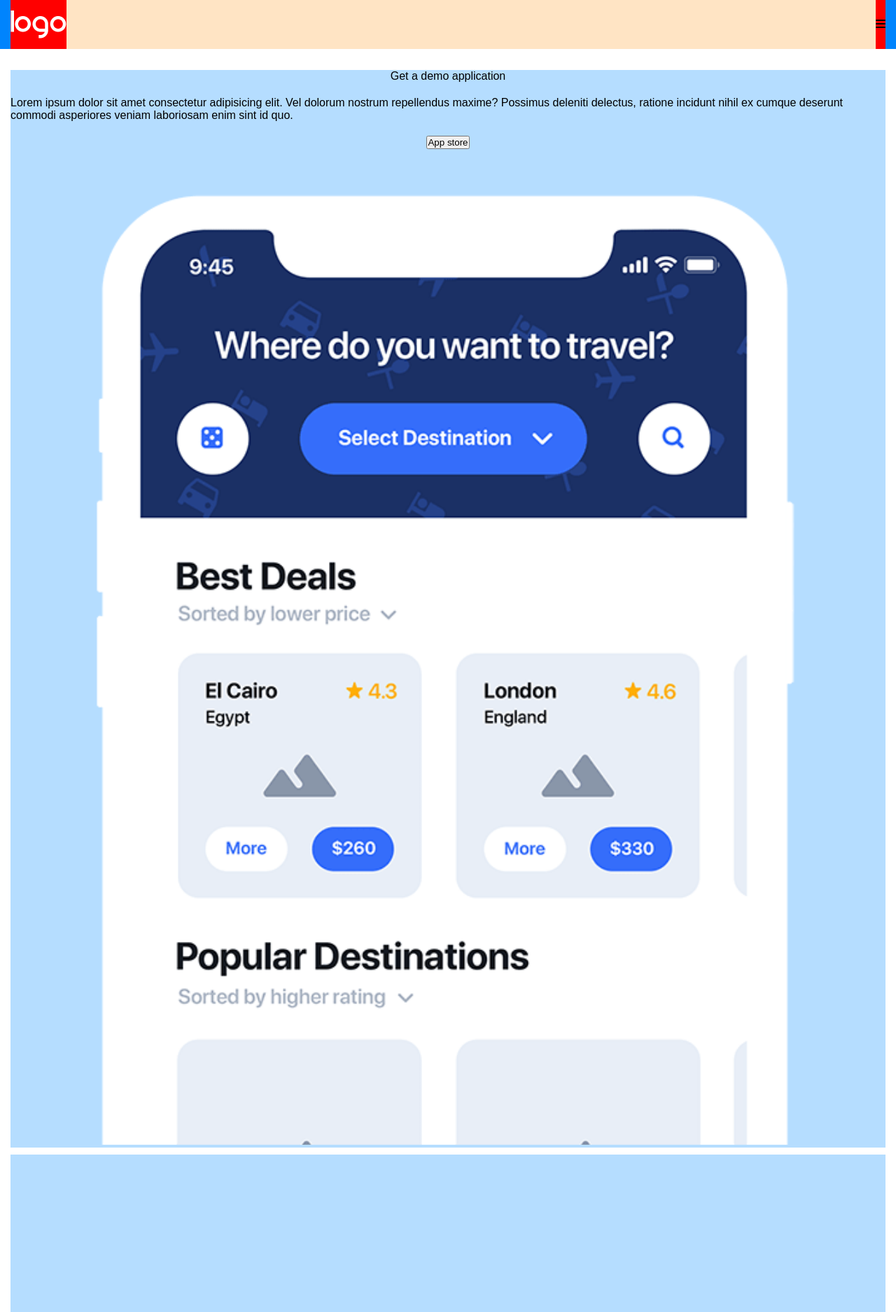
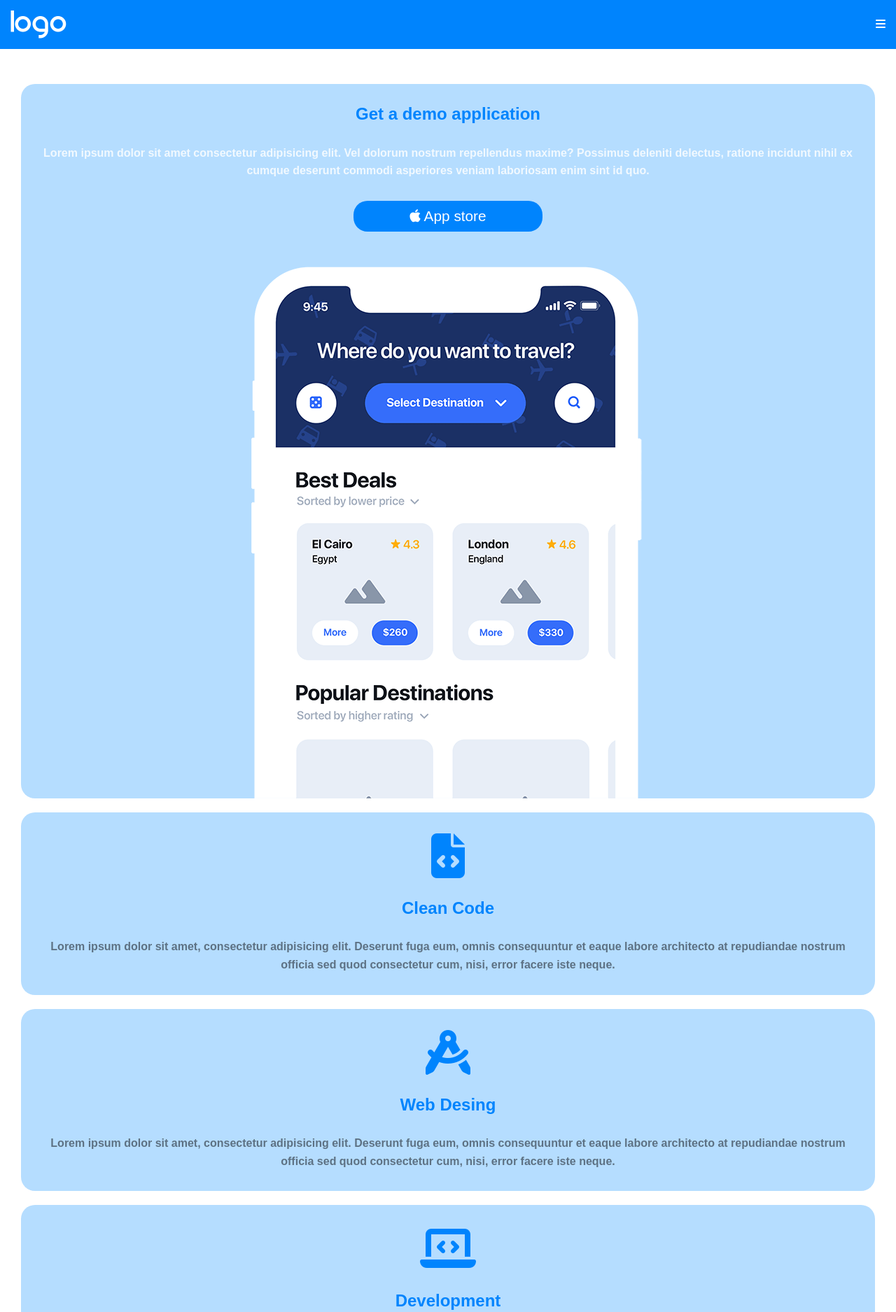
Before and after one commit to DavideAnile/htmlcss-responsive-layout, a plain HTML site: page index.html in a window 1280 px wide. Shown: the top 1875 px of the page at 70% size. Drawn offline with Linux system fonts and the light colour scheme.

Commit message:
feat : first and second section completed

```diff
--- a/css/default.css
+++ b/css/default.css
@@ -6,4 +6,5 @@
 
 body{
     font-family: sans-serif;
+    font-weight: bold;
 }
--- a/css/style.css
+++ b/css/style.css
@@ -7,6 +7,7 @@ nav{
     width: 100%;
     height: 70px;
     background-color: #0084fd;
+    color: white;
 }
 
 body img{
@@ -17,9 +18,9 @@ body img{
     display: flex;
     justify-content: space-between;
 
+    margin: 0 15px;
     height: 100%;
-    margin: 0 15px;
-    background-color: bisque;
+    /* background-color: bisque; */ */
 }
 
 
@@ -27,9 +28,9 @@ body img{
     display: flex;
     justify-content: center;
     align-items: center;
-    height: 100%;
+    /* height: 100%;
 
-    background-color: red;
+    background-color: red; */
 }
 
 #logo{
@@ -41,9 +42,9 @@ body img{
     display: flex;
     justify-content: space-between;
     align-items: center;
-    height: 100%;
+    /* height: 100%;
     max-width: 500px;
-    background-color: red;
+    background-color: red; */
 }
 
 #nav-links{
@@ -64,7 +65,7 @@ body img{
 
 
     height: 100%;
-    margin: 30px 15px 40px 15px;
+    margin: 50px 30px 40px 30px;
 }
 
 /* FIRST SECTION */
@@ -72,38 +73,115 @@ body img{
 .first-sect{
     display: flex;
     flex-direction: column;
-    gap: 10px;
+    gap: 20px;
+
+}
+
+.first-sect-cards:first-child{
+    padding-bottom: 0;
 }
 
 .first-sect-cards{
+    display: flex;
+    flex-direction: column;
+    align-items: center;
+    gap: 30px;
 
-    min-height: 300px;
+    text-align: center;
+    padding: 30px 20px 30px 20px;
 
+    border-radius: 20px;
     background-color: #b5ddff;
+    color: rgba(0, 0, 0, 0.486);
+    line-height: 1.6em;
+}
+
+
+
+.first-sect-cards img{
+  display: block;
+}
+
+.first-sect-cards i{
+    font-size: 4em;
+    color: #0084fd;
+}
+
+.first-sect-cards h2{
+    color: #0084fd;
 }
 
 .first-row{
     display: flex;
     flex-direction: column;
     align-items: center;
-    gap: 20px;
-    margin-bottom: 30px;
+    gap: 30px;
+
+    text-align: center;
+    color: rgba(255, 255, 255, 0.815);
+    line-height: 1.6em;
+
 }
+
+.first-row h2{
+    color: #0084fd;
+
+
+}
+
+
+.first-row button{
+    background-color: #0084fd;
+    padding: 10px 80px;
+    color: white;
+    border: none;
+    border-radius: 20px;
+    font-size: 1.3em;
+}
+
+.first-row i{
+    font-size: 1em;
+    color: white;
+}
+
 
 
 
 /* /FIRST SECTION */
 
+
+
+
 /* SECOND SECTION */
 
 .second-sect{
     background-color: #9792e4;
-    min-height: 400px;
+    padding-bottom: 30px;
+
 }
 
-.second-sect .centered-container{
-    border: 1px solid black;
-    min-height: 400px;
+
+
+.second-sect .first-row{
+    padding: 30px 0 30px 0;
+}
+
+.second-sect .second-row{
+    text-align: center;
+    line-height: 1.6em;
+    margin-bottom: 0;
+
+}
+
+.second-sect .second-row p{
+    opacity: 0.7;
+}
+
+.second-sect .second-row button{
+    padding: 15px;
+    background-color: #9792e4;
+    border-radius: 40%;
+    border: none;
 }
 
 .second-row{
--- a/index.html
+++ b/index.html
@@ -35,16 +35,32 @@
             <section class="first-sect">
                 <div class="first-sect-cards">
                     <div class="first-row">
-                        <div>Get a demo application</div>
-                        <div><p>Lorem ipsum dolor sit amet consectetur adipisicing elit. Vel dolorum nostrum repellendus maxime? Possimus deleniti delectus, ratione incidunt nihil ex cumque deserunt commodi asperiores veniam laboriosam enim sint id quo.</p></div>
-                        <div><button>App store</button></div>
+                        <div><h2>Get a demo application</h2></div>
+                        <div>Lorem ipsum dolor sit amet consectetur adipisicing elit. Vel dolorum nostrum repellendus maxime? Possimus deleniti delectus, ratione incidunt nihil ex cumque deserunt commodi asperiores veniam laboriosam enim sint id quo.</div>
+                        <div><button><i class="fa-brands fa-apple"></i> App store</button></div>
                     </div>
                         <div><img src="img/phone.png" alt=""></div>
                 </div>
-                    <div class="first-sect-cards"></div>
-                    <div class="first-sect-cards"></div>
-                    <div class="first-sect-cards"></div>
-                    <div class="first-sect-cards"></div>
+                    <div class="first-sect-cards">
+                        <div><i class="fa-solid fa-file-code"></i></div>
+                        <div><h2>Clean Code</h2></div>
+                        <div><p>Lorem ipsum dolor sit amet, consectetur adipisicing elit. Deserunt fuga eum, omnis consequuntur et eaque labore architecto at repudiandae nostrum officia sed quod consectetur cum, nisi, error facere iste neque.</p></div>
+                    </div>
+                    <div class="first-sect-cards">
+                        <div><i class="fa-solid fa-compass-drafting"></i></div>
+                        <div><h2>Web Desing</h2></div>
+                        <div><p>Lorem ipsum dolor sit amet, consectetur adipisicing elit. Deserunt fuga eum, omnis consequuntur et eaque labore architecto at repudiandae nostrum officia sed quod consectetur cum, nisi, error facere iste neque.</p></div>
+                    </div>
+                    <div class="first-sect-cards">
+                        <div><i class="fa-solid fa-laptop-code"></i></div>
+                        <div><h2>Development</h2></div>
+                        <div><p>Lorem ipsum dolor sit amet, consectetur adipisicing elit. Deserunt fuga eum, omnis consequuntur et eaque labore architecto at repudiandae nostrum officia sed quod consectetur cum, nisi, error facere iste neque.</p></div>
+                    </div>
+                    <div class="first-sect-cards">
+                        <div><i class="fa-solid fa-volume-high"></i></div>
+                        <div><h2>Branding</h2></div>
+                        <div><p>Lorem ipsum dolor sit amet, consectetur adipisicing elit. Deserunt fuga eum, omnis consequuntur et eaque labore architecto at repudiandae nostrum officia sed quod consectetur cum, nisi, error facere iste neque.</p></div>
+                    </div>
             </section>
         </div>
 
@@ -57,7 +73,7 @@
                     </div>
                     <div class="second-row">
                         <div><img src="img/planning2.png" alt=""></div>
-                        <div><h2>App Development</h2></div>
+                        <div><h1>App Development</h1></div>
                         <div><em><p>Lorem ipsum dolor sit amet consectetur adipisicing elit. Nostrum aspernatur temporibus autem eaque est consequatur reprehenderit officiis quam odio ipsum? Accusantium, maiores cumque nemo itaque quisquam id praesentium animi rem?</p></em></div>
                         <div><button><i class="fa-solid fa-arrow-down"></i></button></div>
                     </div>
```
